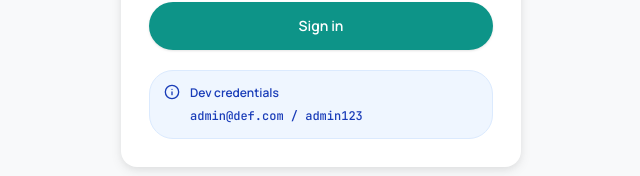
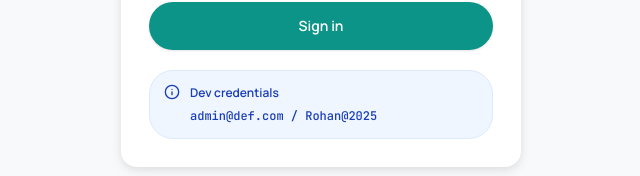
Before and after one commit to Rondon25/DEF-App, a React (Vite) app in the folder frontend/: page /staff/login in a window 1280 px wide. Shown: the part 501-677 px from the top of the page, without its empty margins (319-959 px from the left). Built offline with nearby package versions, Linux system fonts and the light colour scheme.

Commit message:
Change admin password to Rohan@2025 (avoids Chrome breached-password warning); update seed + login hint

```diff
--- a/frontend/src/pages/staff/StaffLogin.tsx
+++ b/frontend/src/pages/staff/StaffLogin.tsx
@@ -74,7 +74,7 @@ export default function StaffLogin() {
             <Info className="size-4 shrink-0 mt-px" />
             <div className="font-mono leading-relaxed">
               <div className="font-sans font-semibold mb-1">Dev credentials</div>
-              admin@def.com / admin123
+              admin@def.com / Rohan@2025
             </div>
           </div>
         </div>
```
Also changed, not shown: 1 other file (tests, documents, lock files or other folders).
